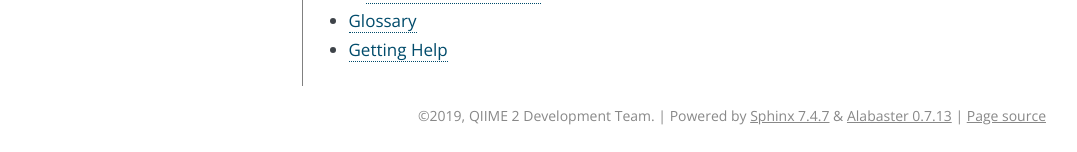
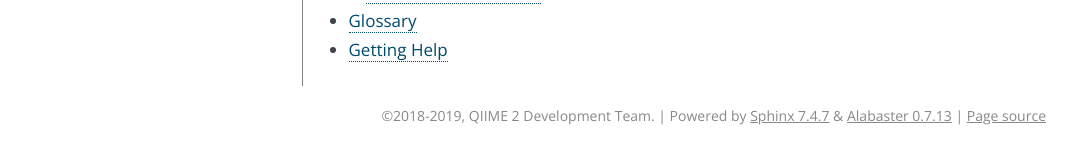
Before and after one commit to qiime2/dev-docs, a Sphinx documentation site: the page built from source/index.rst, in a window 1280 px wide. Shown: the part 910-1062 px from the top of the page, without its empty margins (106-1183 px from the left). Built offline with Sphinx 7.4.7, drawn with Linux system fonts in a browser that asks for light colours.

Commit message:
REF: Changed copyright date range

```diff
--- a/source/conf.py
+++ b/source/conf.py
@@ -54,7 +54,7 @@ master_doc = 'index'
 
 # General information about the project.
 project = 'QIIME 2 Developer Documentation'
-copyright = '2019, QIIME 2 Development Team'
+copyright = '2018-2019, QIIME 2 Development Team'
 author = 'QIIME 2 Development Team'
 
 # The version info for the project you're documenting, acts as replacement for
```
